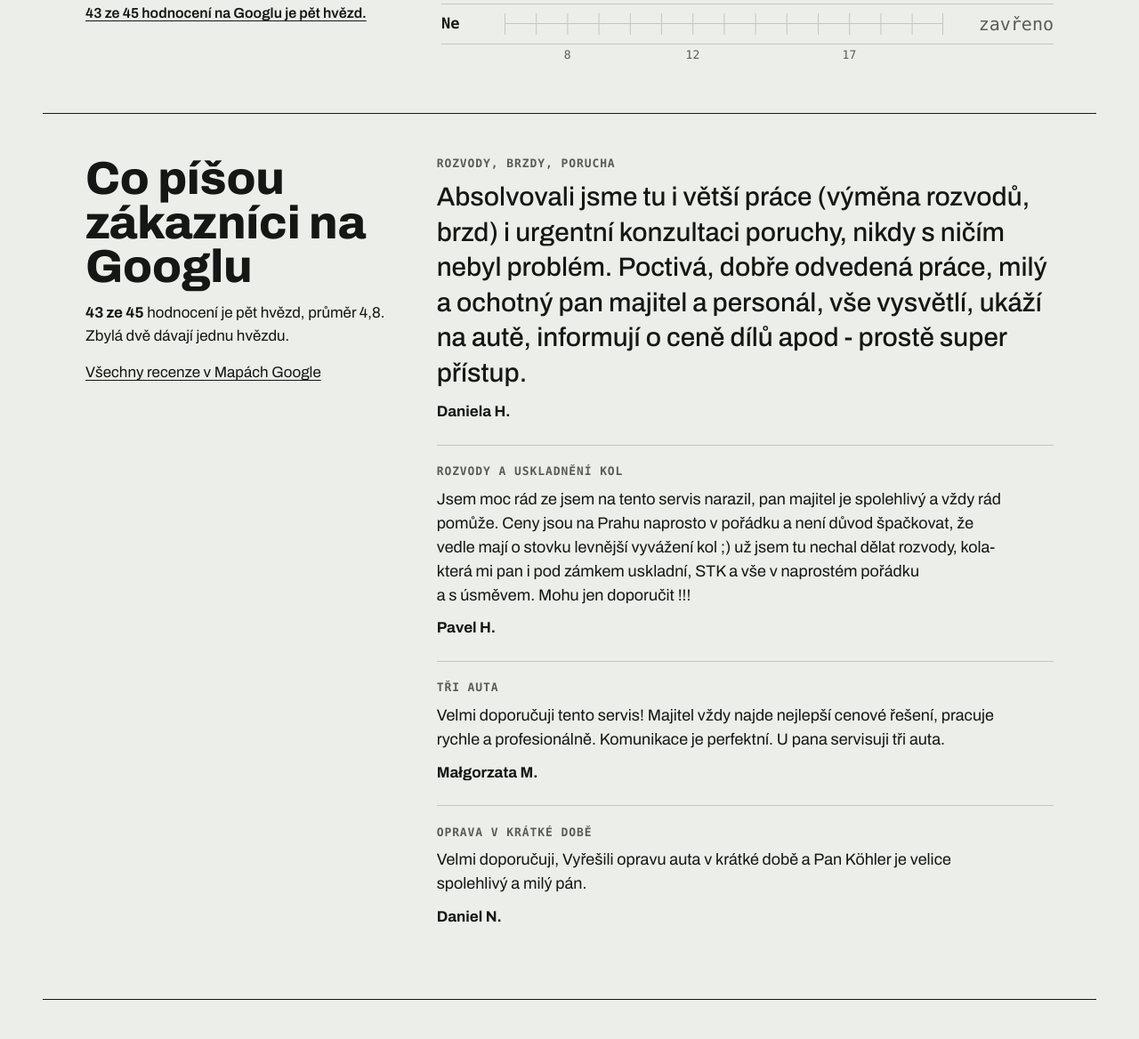
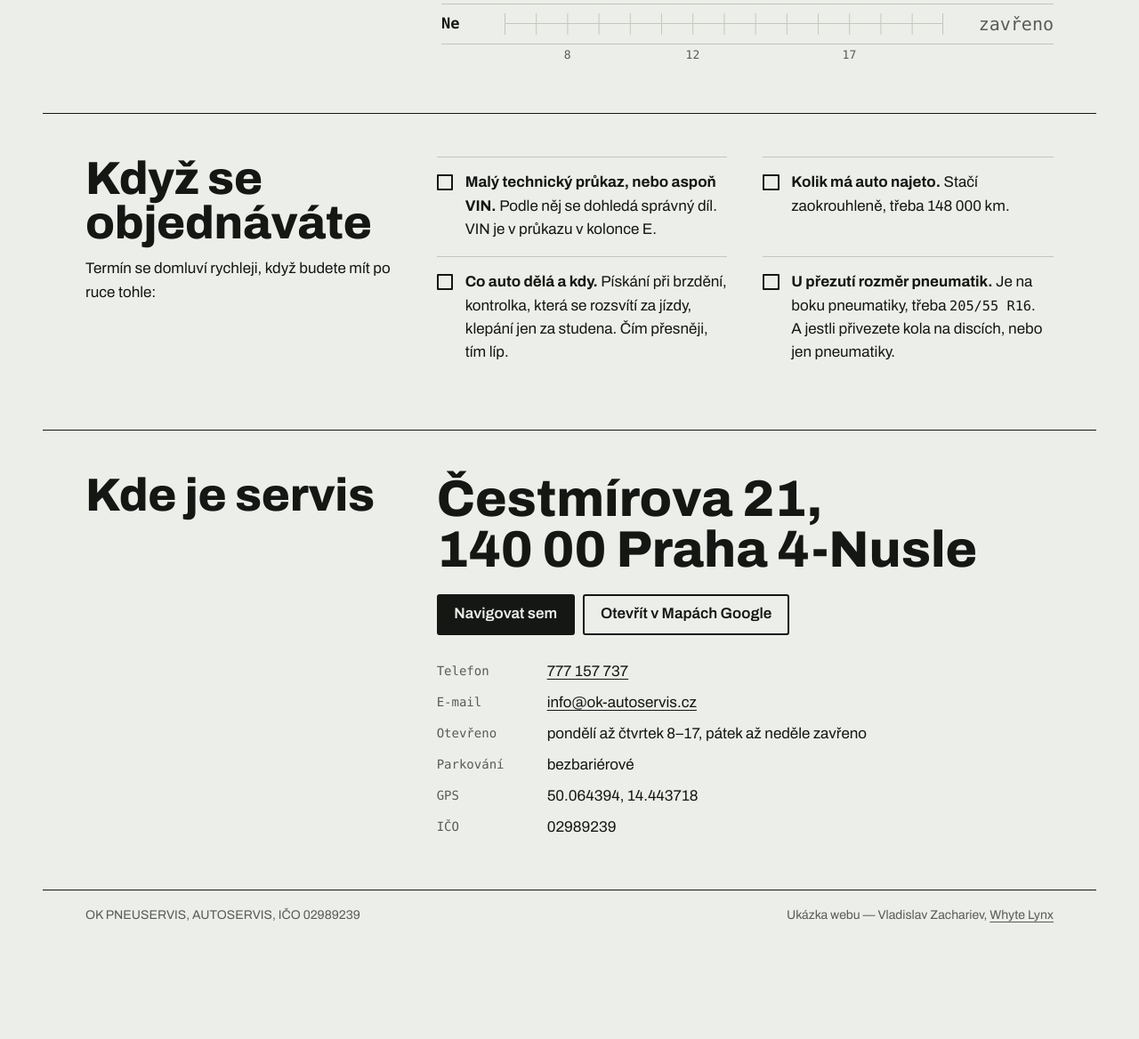
Before and after one commit to vladislavzachariev-oss/ok-pneuservis-autoservis, a plain HTML site: page index.html in a window 1280 px wide. Shown: the part 624-1792 px from the top of the page at 89% size. After the commit the page ends 1689 px from the top, so only its background shows below. Drawn offline with Linux system fonts and the light colour scheme; a web font is replaced by a local one.

Commit message:
Bez recenzí a hvězdiček, jen odkaz na profil na Googlu
- pryč oddíl s recenzemi, souhrny hvězd a hodnocení (i v meta a JSON-LD)
- úvod bez citací a převyprávění zákazníků
- patička: Ukázka webu — Vladislav Zachariev, Whyte Lynx

Co-Authored-By: Claude Opus 5.5 <noreply@anthropic.com>
Claude-Session: https://claude.ai/code/session_01QBGuzgRHxU95mt4rDbrAV6

```diff
--- a/index.html
+++ b/index.html
@@ -167,7 +167,6 @@ abbr[title]{text-decoration:none}
     "opens": "08:00",
     "closes": "17:00"
   }],
-  "aggregateRating": {"@type": "AggregateRating", "ratingValue": "4.8", "bestRating": "5", "worstRating": "1", "ratingCount": "45"},
   "amenityFeature": [
     {"@type": "LocationFeatureSpecification", "name": "Bezbariérové parkování", "value": true}
   ]
@@ -210,41 +209,9 @@ abbr[title]{text-decoration:none}
   <div class="more">
     <p class="note">Než přijedete, zavolejte a&nbsp;domluvte si termín. I&nbsp;na drobnost, jako je vyvážení kol.</p>
     <p>E-mail: <a href="mailto:info@ok-autoservis.cz">info@ok-autoservis.cz</a></p>
-    <p><a href="#recenze">43 ze 45 hodnocení na Googlu je pět hvězd.</a></p>
   </div>
 </section>
 
-<section class="band frame" id="recenze" aria-labelledby="recenze-h">
-  <div class="split">
-    <div class="aside">
-      <h2 id="recenze-h">Co píšou zákazníci na Googlu</h2>
-      <p class="rating"><strong>43 ze 45</strong> hodnocení je pět hvězd, průměr 4,8. Zbylá dvě dávají jednu hvězdu.</p>
-      <p><a href="https://www.google.com/maps/place/OK+PNEUSERVIS,+AUTOSERVIS/@50.0643944,14.4437183,17z/data=!3m1!4b1!4m6!3m5!1s0x470b9528409aacf3:0xe25dd07af12edea6!8m2!3d50.0643944!4d14.4437183!16s%2Fg%2F11q1r86bl4" target="_blank" rel="noopener">Všechny recenze v&nbsp;Mapách Google</a></p>
-    </div>
-    <div class="quotes">
-      <figure class="q lead-q">
-        <p class="job">Rozvody, brzdy, porucha</p>
-        <blockquote>Absolvovali jsme tu i&nbsp;větší práce (výměna rozvodů, brzd) i&nbsp;urgentní konzultaci poruchy, nikdy s&nbsp;ničím nebyl problém. Poctivá, dobře odvedená práce, milý a&nbsp;ochotný pan majitel a&nbsp;personál, vše vysvětlí, ukáží na autě, informují o&nbsp;ceně dílů apod - prostě super přístup.</blockquote>
-        <figcaption>Daniela H.</figcaption>
-      </figure>
-      <figure class="q">
-        <p class="job">Rozvody a&nbsp;uskladnění kol</p>
-        <blockquote>Jsem moc rád ze jsem na tento servis narazil, pan majitel je spolehlivý a&nbsp;vždy rád pomůže. Ceny jsou na Prahu naprosto v&nbsp;pořádku a&nbsp;není důvod špačkovat, že vedle mají o&nbsp;stovku levnější vyvážení kol ;) už jsem tu nechal dělat rozvody, kola-která mi pan i&nbsp;pod zámkem uskladní, STK a&nbsp;vše v&nbsp;naprostém pořádku a&nbsp;s&nbsp;úsměvem. Mohu jen doporučit !!!</blockquote>
-        <figcaption>Pavel H.</figcaption>
-      </figure>
-      <figure class="q">
-        <p class="job">Tři auta</p>
-        <blockquote>Velmi doporučuji tento servis! Majitel vždy najde nejlepší cenové řešení, pracuje rychle a&nbsp;profesionálně. Komunikace je perfektní. U&nbsp;pana servisuji tři auta.</blockquote>
-        <figcaption>Małgorzata M.</figcaption>
-      </figure>
-      <figure class="q">
-        <p class="job">Oprava v&nbsp;krátké době</p>
-        <blockquote>Velmi doporučuji, Vyřešili opravu auta v&nbsp;krátké době a&nbsp;Pan Köhler je velice spolehlivý a&nbsp;milý pán.</blockquote>
-        <figcaption>Daniel N.</figcaption>
-      </figure>
-    </div>
-  </div>
-</section>
 
 <section class="band frame" aria-labelledby="objednani">
   <div class="split">
@@ -286,7 +253,7 @@ abbr[title]{text-decoration:none}
 
 <footer class="foot frame">
   <p>OK PNEUSERVIS, AUTOSERVIS, IČO 02989239</p>
-  <p>Ukázka webu — Vladislav Zachariev</p>
+  <p>Ukázka webu — Vladislav Zachariev, <a href="https://whytelynx.cz">Whyte Lynx</a></p>
 </footer>
 
 <script>
```
